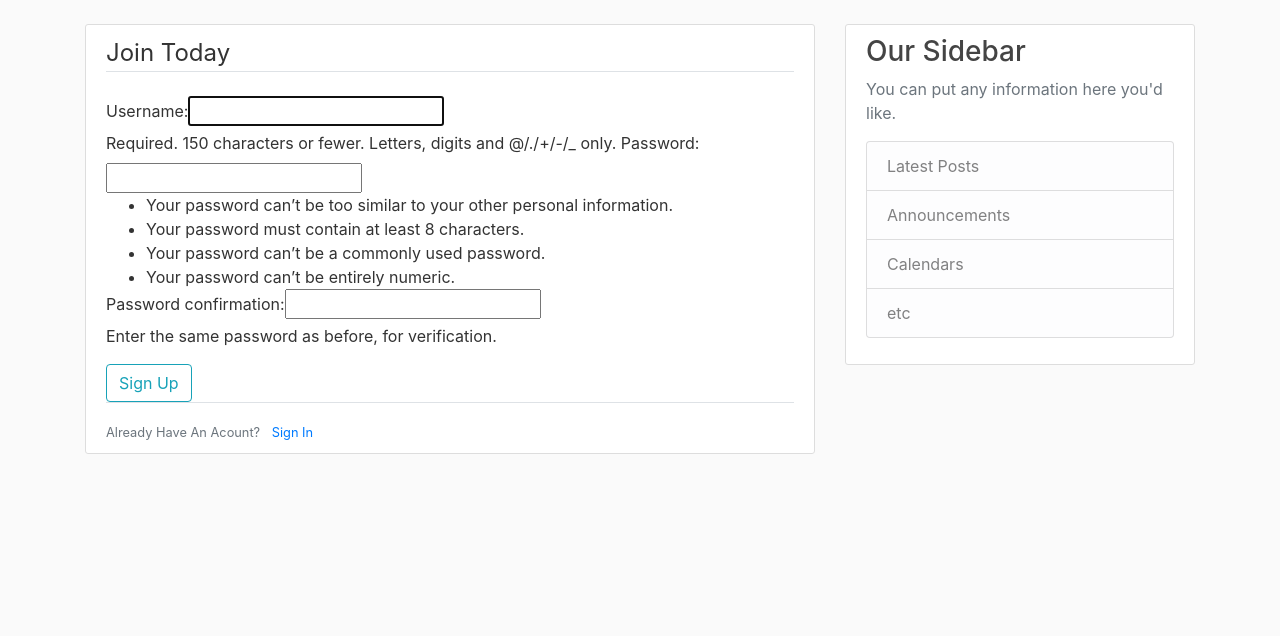
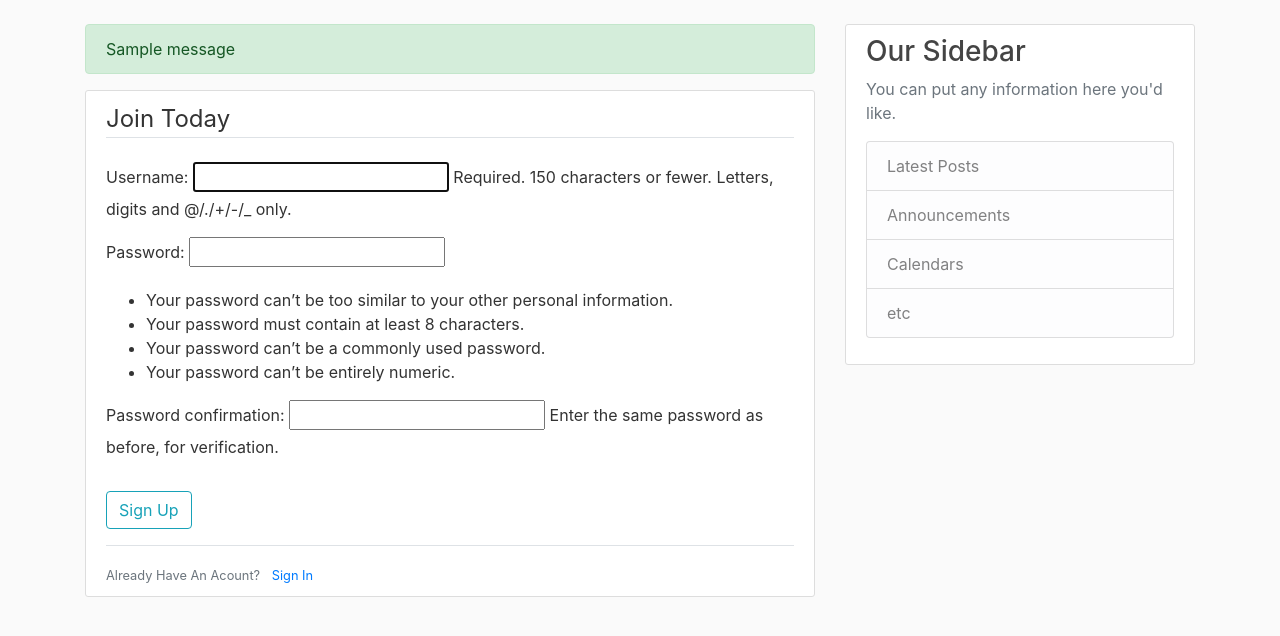
Before and after one commit to jculver1/blog-with-Django, a Django app: page /register/ in a window 1280 px wide. Shown: the part 56-692 px from the top of the page. Run offline with Django 3.2, Linux system fonts and the light colour scheme; one stand-in notice (Sample message) is shown; some libraries are stand-ins or nearby versions.

Commit message:
added form validation

```diff
--- a/blog/templates/blog/base.html
+++ b/blog/templates/blog/base.html
@@ -38,6 +38,13 @@
     <main role="main" class="container">
         <div class="row">
             <div class="col-md-8">
+                {% if messages %}
+                    {%for message in messages%}
+                        <div class="alert alert-{{ message.tags }}">
+                            {{ message }}
+                        </div>
+                    {%endfor%}
+                {%endif%}
             {% block content %}{% endblock %}
             </div>
             <div class="col-md-4">
--- a/users/templates/users/register.html
+++ b/users/templates/users/register.html
@@ -5,9 +5,9 @@
             {% csrf_token %}
             <fieldset class="form-group">
                 <legend class="border-bottom mb-4">Join Today</legend>
-                {{form}}
+                {{form.as_p}}
             </fieldset>
-            <div class="="form-group">
+            <div class="form-group">
                 <button class="btn btn-outline-info" type="submit">Sign Up</button>
             </div>
         </form>
--- a/users/views.py
+++ b/users/views.py
@@ -1,6 +1,14 @@
-from django.shortcuts import render
+from django.shortcuts import render, redirect
 from django.contrib.auth.forms import UserCreationForm
+from django.contrib import messages
 
 def register(request):
-    form = UserCreationForm()
+    if request.method == 'POST':
+        form = UserCreationForm(request.POST)
+        if form.is_valid():
+            username = form.cleaned_data.get('username')
+            messages.success(request, f'Accout created for {username}!')
+            return redirect('blog-home')
+    else:
+        form= UserCreationForm()
     return render(request, 'users/register.html', {'form':form})
```
